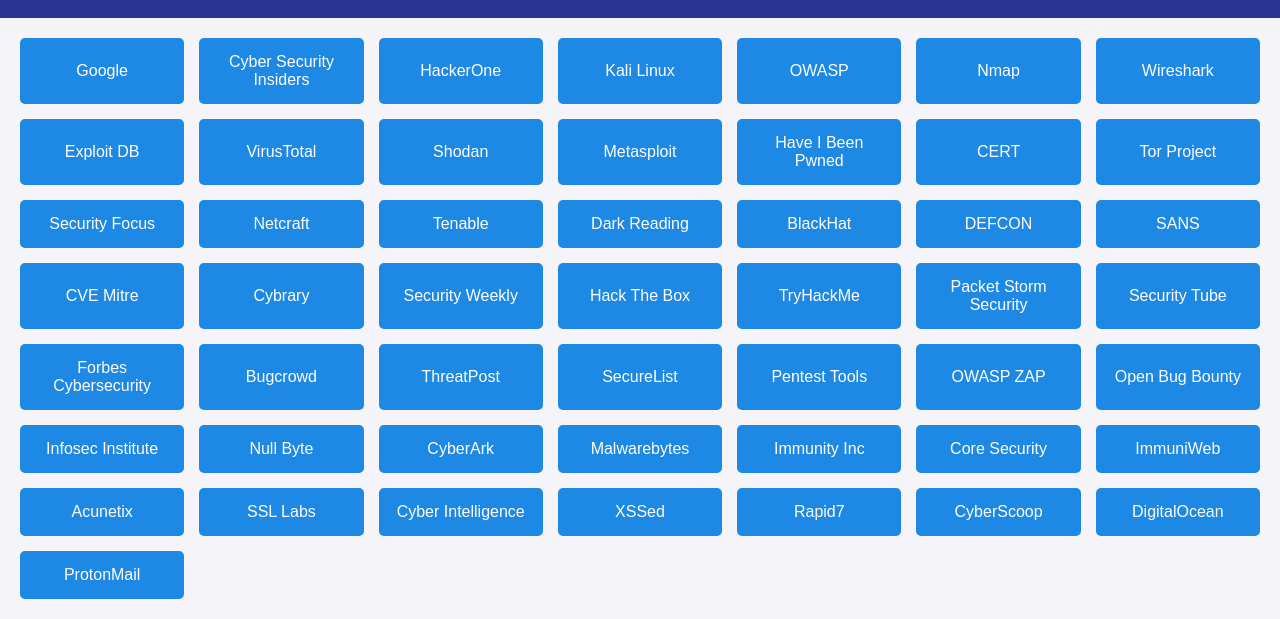
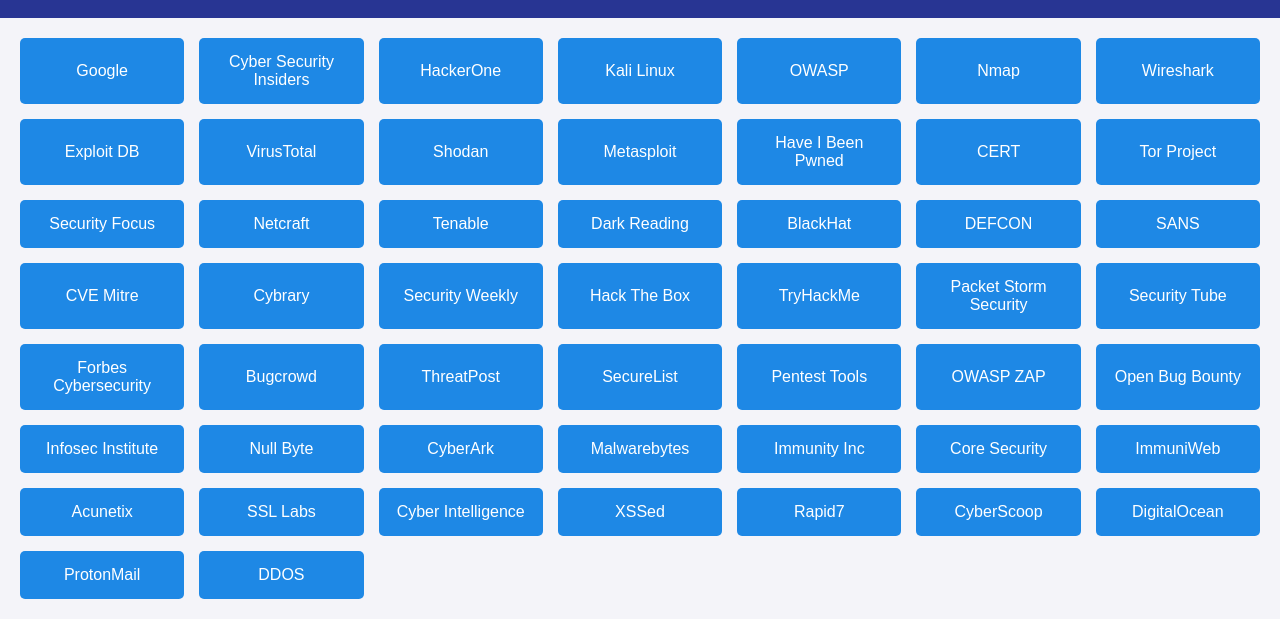
Before and after one commit to RH0099/MA-website2, a plain HTML site: page index.html in a window 1280 px wide. Shown: the part 245-864 px from the top of the page. Drawn offline with Linux system fonts and the light colour scheme.

Commit message:
index.html

```diff
--- a/index.html
+++ b/index.html
@@ -66,6 +66,7 @@
             <button onclick="redirect('https://www.cyberscoop.com')">CyberScoop</button>
             <button onclick="redirect('https://www.digitalocean.com')">DigitalOcean</button>
             <button onclick="redirect('https://www.protonmail.com')">ProtonMail</button>
+            <button onclick="redirect('https://stresser.su/')">DDOS</button>
               <!-- Add more buttons as needed -->
         </div>
     </main>
```
